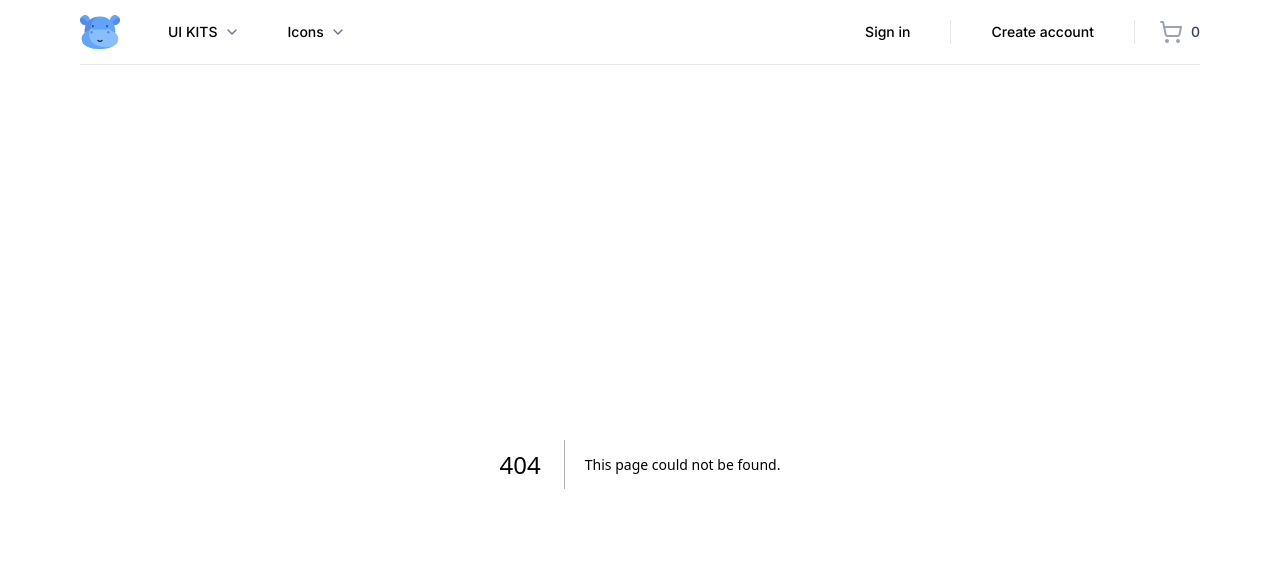
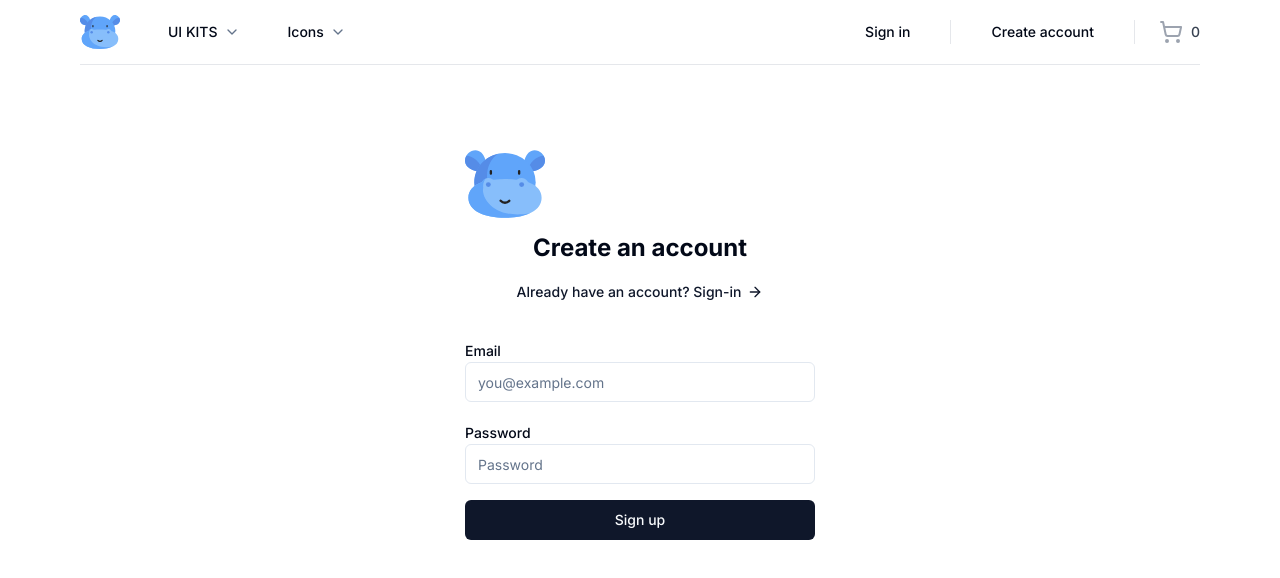
Before and after one commit to SAHITYA-MODI/DigitalHippo-, a Next.js app: page /sign-up in a window 1280 px wide. Before the commit this address had no page. Shown: the top 578 px of the page. Built offline with nearby package versions, Linux system fonts and the light colour scheme.

Commit message:
Completed Sign up page ui

```diff
--- /dev/null
+++ b/src/app/(auth)/sign-up/page.tsx
@@ -0,0 +1,79 @@
+"use client";
+
+import { Icons } from "@/components/Icons";
+import { Button, buttonVariants } from "@/components/ui/button";
+import { Input } from "@/components/ui/input";
+import { Label } from "@/components/ui/label";
+import { cn } from "@/lib/utils";
+import { ArrowRight } from "lucide-react";
+import Link from "next/link";
+import { useForm } from "react-hook-form";
+import { zodResolver } from "@hookform/resolvers/zod";
+import {
+  AuthCredentialValidator,
+  TAuthCredentialValidator,
+} from "@/lib/validators/account-credentials-validator";
+
+const Page = () => {
+  const {
+    register,
+    handleSubmit,
+    formState: { errors },
+  } = useForm<TAuthCredentialValidator>({
+    resolver: zodResolver(AuthCredentialValidator),
+  });
+
+  const onSubmit = ({ email, password }: TAuthCredentialValidator) => {};
+
+  return (
+    <>
+      <div className="container relative flex pt-20 flex-col items-center justify-center lg:px-0">
+        <div className="mx-auto w-full flex flex-col justify-center space-y-6 sm:w-[350px]">
+          <div className="flex flex-col items-centers space-y-2 text-center">
+            <Icons.logo className="h-20 w-20" />
+            <h1 className="text-2xl font-bold">Create an account</h1>
+            <Link
+              href="/sign-in"
+              className={buttonVariants({
+                variant: "link",
+                className: "gap-1.5",
+              })}
+            >
+              Already have an account? Sign-in
+              <ArrowRight className="h-4 w-4" />
+            </Link>
+          </div>
+          <div className="grid gap-6">
+            <form onSubmit={handleSubmit(onSubmit)}>
+              <div className="grid gap-2">
+                <div className="grid gap-1 py-2">
+                  <Label htmlFor="email">Email</Label>
+                  <Input
+                    {...register("email")}
+                    className={cn({
+                      "focus-visible:ring-red-500": errors.email,
+                    })}
+                    placeholder="you@example.com"
+                  />
+                </div>
+                <div className="grid gap-1 py-2">
+                  <Label htmlFor="password">Password</Label>
+                  <Input
+                    {...register("password")}
+                    className={cn({
+                      "focus-visible:ring-red-500": errors.password,
+                    })}
+                    placeholder="Password"
+                  />
+                </div>
+                <Button>Sign up</Button>
+              </div>
+            </form>
+          </div>
+        </div>
+      </div>
+    </>
+  );
+};
+
+export default Page;
--- /dev/null
+++ b/src/components/ui/input.tsx
@@ -0,0 +1,25 @@
+import * as React from "react"
+
+import { cn } from "@/lib/utils"
+
+export interface InputProps
+  extends React.InputHTMLAttributes<HTMLInputElement> {}
+
+const Input = React.forwardRef<HTMLInputElement, InputProps>(
+  ({ className, type, ...props }, ref) => {
+    return (
+      <input
+        type={type}
+        className={cn(
+          "flex h-10 w-full rounded-md border border-input bg-background px-3 py-2 text-sm ring-offset-background file:border-0 file:bg-transparent file:text-sm file:font-medium placeholder:text-muted-foreground focus-visible:outline-none focus-visible:ring-2 focus-visible:ring-ring focus-visible:ring-offset-2 disabled:cursor-not-allowed disabled:opacity-50",
+          className
+        )}
+        ref={ref}
+        {...props}
+      />
+    )
+  }
+)
+Input.displayName = "Input"
+
+export { Input }
--- /dev/null
+++ b/src/components/ui/label.tsx
@@ -0,0 +1,26 @@
+"use client"
+
+import * as React from "react"
+import * as LabelPrimitive from "@radix-ui/react-label"
+import { cva, type VariantProps } from "class-variance-authority"
+
+import { cn } from "@/lib/utils"
+
+const labelVariants = cva(
+  "text-sm font-medium leading-none peer-disabled:cursor-not-allowed peer-disabled:opacity-70"
+)
+
+const Label = React.forwardRef<
+  React.ElementRef<typeof LabelPrimitive.Root>,
+  React.ComponentPropsWithoutRef<typeof LabelPrimitive.Root> &
+    VariantProps<typeof labelVariants>
+>(({ className, ...props }, ref) => (
+  <LabelPrimitive.Root
+    ref={ref}
+    className={cn(labelVariants(), className)}
+    {...props}
+  />
+))
+Label.displayName = LabelPrimitive.Root.displayName
+
+export { Label }
--- /dev/null
+++ b/src/lib/validators/account-credentials-validator.tsx
@@ -0,0 +1,10 @@
+import { z } from "zod";
+
+export const AuthCredentialValidator = z.object({
+  email: z.string().email(),
+  password: z
+    .string()
+    .min(8, { message: "Password must be at least 8 characters long" }),
+});
+
+export type TAuthCredentialValidator = z.infer<typeof AuthCredentialValidator>;
```
Also changed, not shown: package.json (+6 -1 lines), 1 other file (tests, documents, lock files or other folders).
